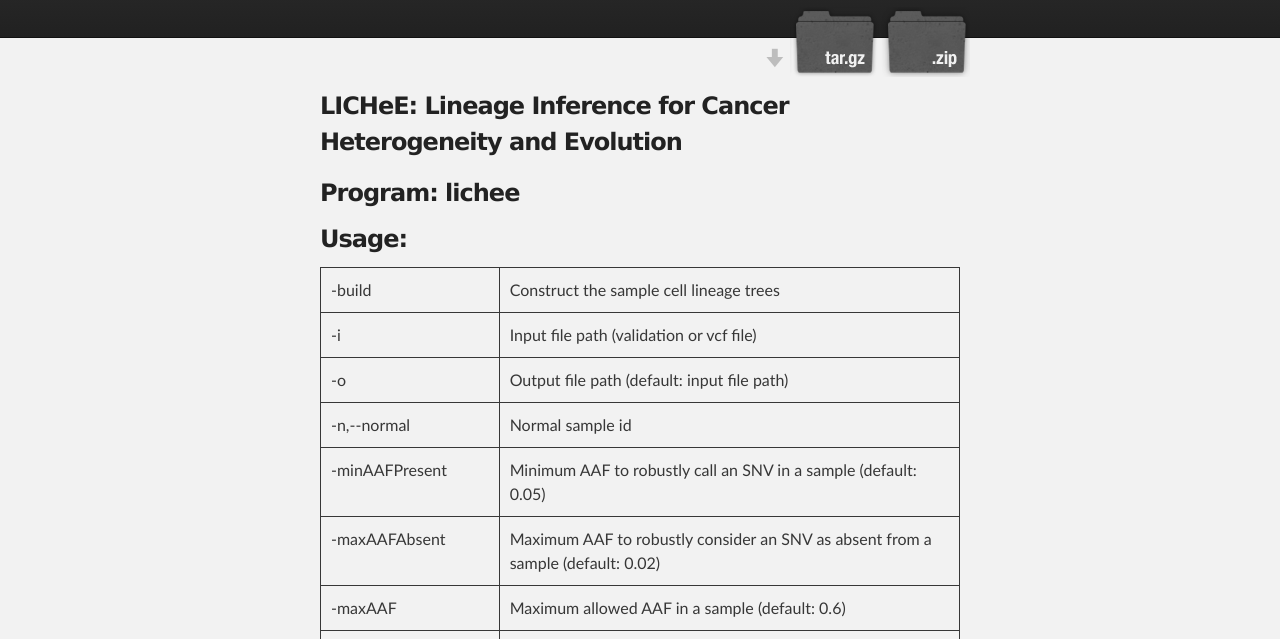
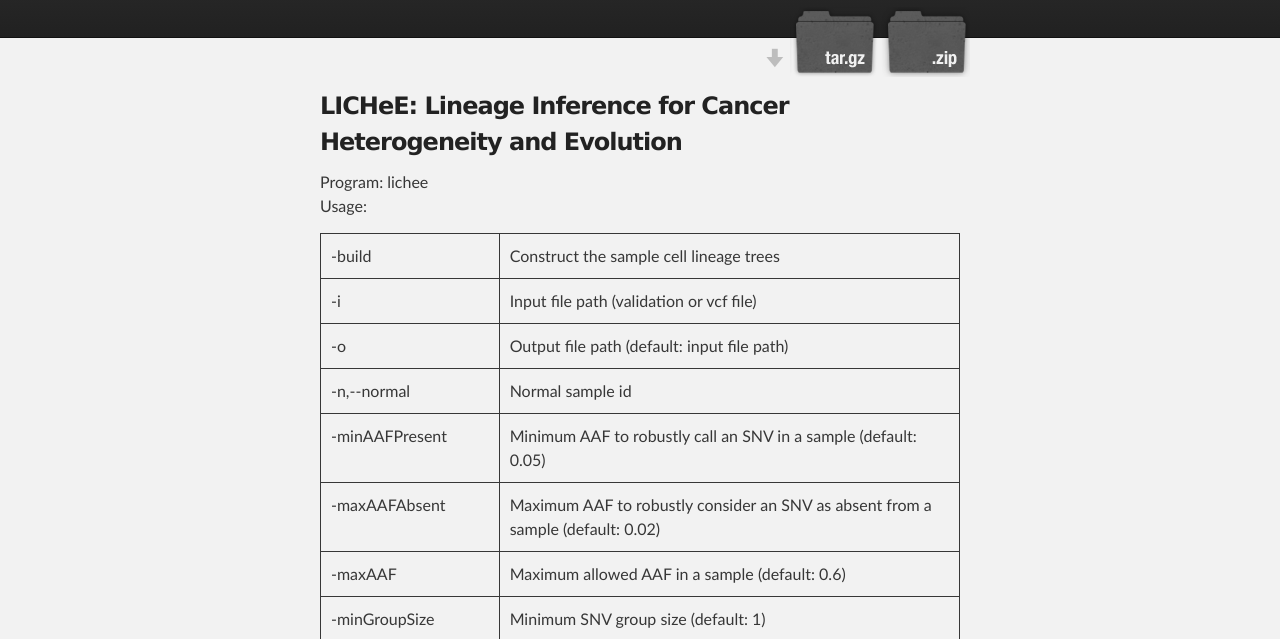
Before and after one commit to viq854/lichee, a plain HTML site: page index.html in a window 1280 px wide. Shown: the part 136-775 px from the top of the page. Drawn offline with Linux system fonts and the light colour scheme.

Commit message:
Update index.html

```diff
--- a/index.html
+++ b/index.html
@@ -37,8 +37,9 @@
 
 
 <p>
-<h3>Program: lichee</h3>
-<h3>Usage:</h3>
+<b>Program</b>: lichee <br>
+<b>Usage:</b>
+</p>
 <table border="0">
   <tr>
     <td> -build </td>
@@ -125,7 +126,6 @@
     <td> Print usage </td>
   </tr>
 </table>
-</p>
 
 <!--  &emsp;-cnv <arg>			&emsp;	 File path to CNV regions used to mark SNVs<br>
  &emsp;-tcga <arg>		&emsp;	 File path to TCGA SNV annotations<br>
```
